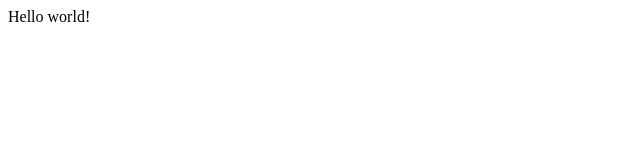
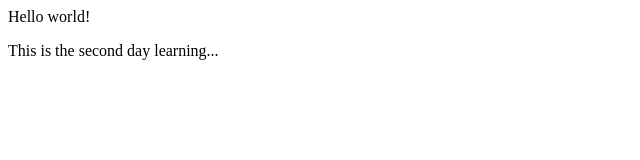
Before and after one commit to MdAbuNayem-3201/Apna-College-Learnig-Git-Github, a plain HTML site: page index.html in a window 1280 px wide. Shown: the whole page, without its empty margins (0-640 px from the left). Drawn offline with Linux system fonts and the light colour scheme.

Commit message:
New para is added

```diff
--- a/index.html
+++ b/index.html
@@ -1 +1,2 @@
 <p>Hello world!</p>
+<P>This is the second day learning...</P>
```
